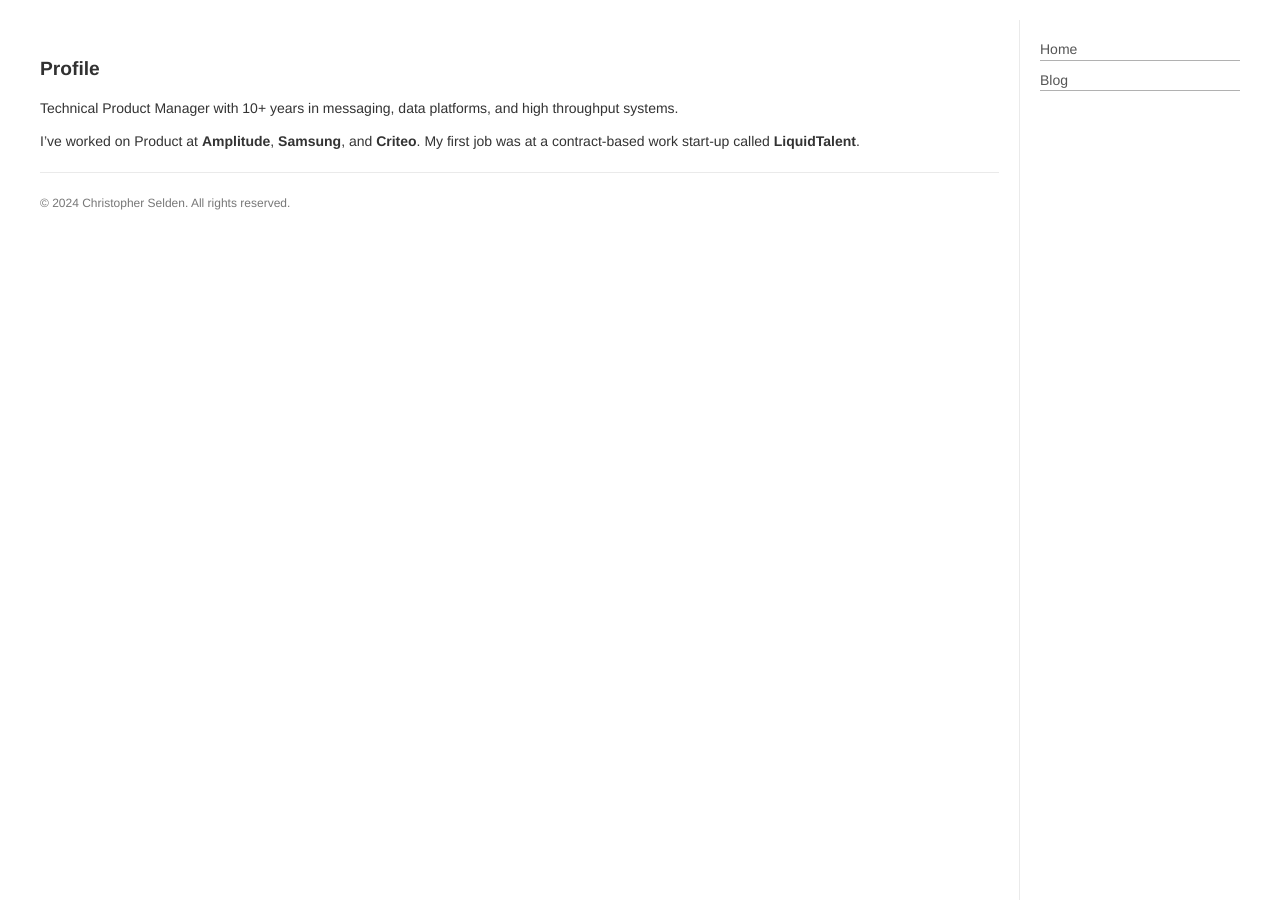
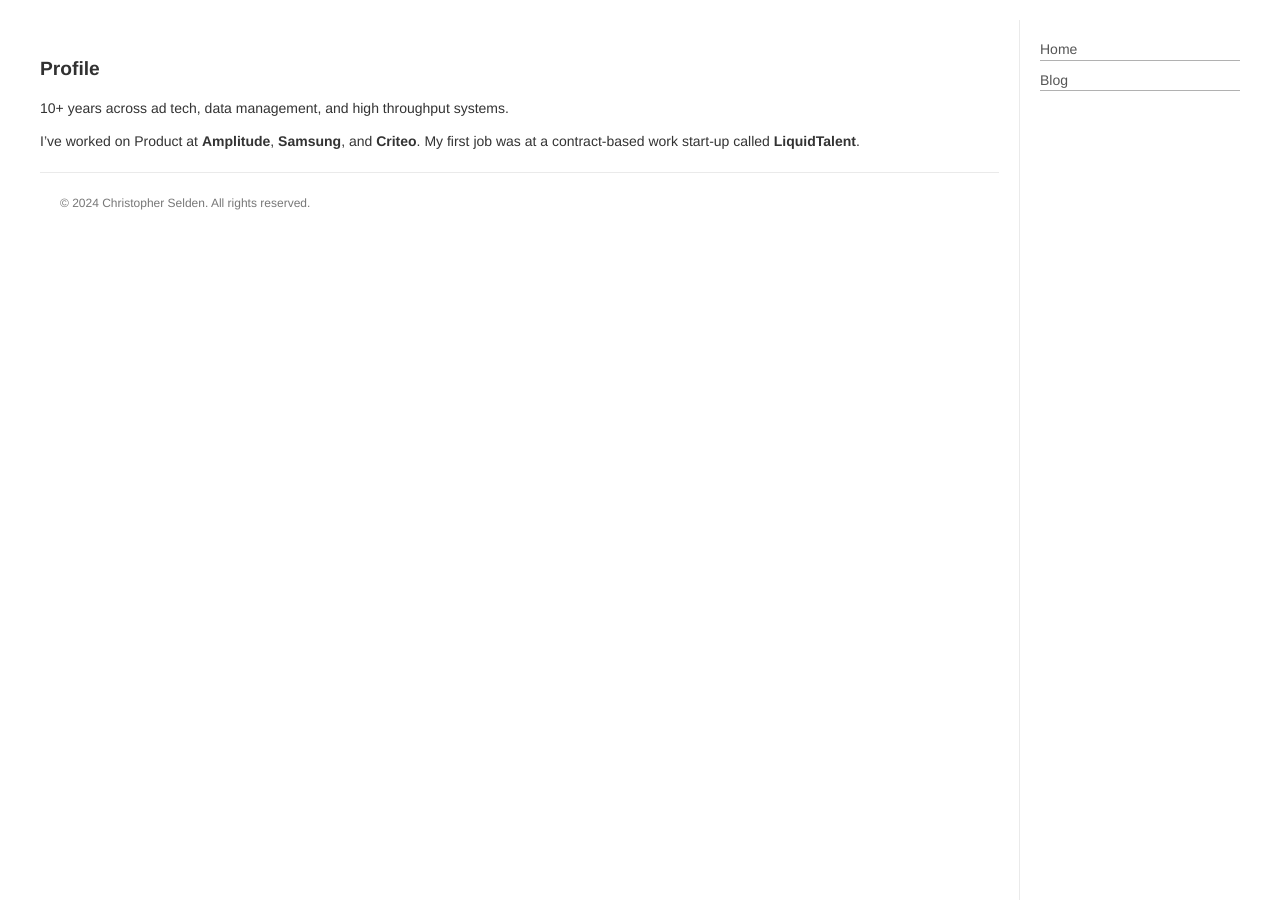
Before and after one commit to chrisseldo/chrisseldo.github.io, a Jekyll site: the page built from index.markdown, in a window 1280 px wide and 900 px high. Built offline with Jekyll 4.4.1, drawn with Linux system fonts in a browser that asks for light colours.

Commit message:
updating desc and header/footer width

```diff
--- a/_layouts/default.html
+++ b/_layouts/default.html
@@ -70,9 +70,11 @@
     footer {
       font-size: 12px;
       color: #777;
-      padding: 10px 0;
+      padding: 10px 20px; /* Match the padding with nav */
       margin-top: 20px;
       border-top: 1px solid #eaeaea;
+      width: 100%; /* Ensure footer takes full width */
+      box-sizing: border-box; /* Include padding in width calculation */
     }
     nav {
       margin-bottom: 20px;
@@ -108,13 +110,18 @@
         position: relative;
         border-left: none;
         border-bottom: 1px solid #eaeaea;
+        padding: 0; /* Remove padding to align with content width */
       }
       .content {
         padding: 10px;
+        width: 100%; /* Ensure content takes full width */
       }
       nav {
         display: flex;
         justify-content: space-around;
+        width: 100%; /* Ensure nav takes full width */
+        padding: 10px 20px; /* Match the footer padding */
+        box-sizing: border-box; /* Include padding in width calculation */
       }
       nav a {
         margin: 5px;
--- a/index.markdown
+++ b/index.markdown
@@ -4,6 +4,6 @@ title: Home
 ---
 
 ## Profile
-Technical Product Manager with 10+ years in messaging, data platforms, and high throughput systems.
+10+ years across ad tech, data management, and high throughput systems.
 
 I've worked on Product at **Amplitude**, **Samsung**, and **Criteo**. My first job was at a contract-based work start-up called **LiquidTalent**.
```
